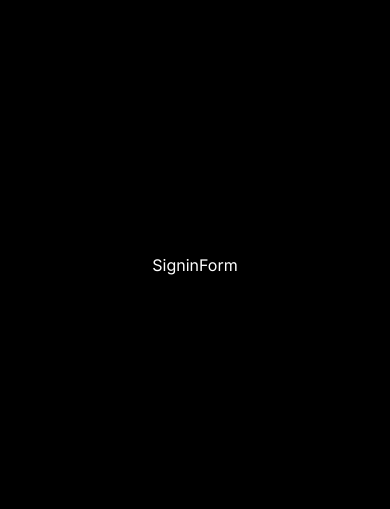
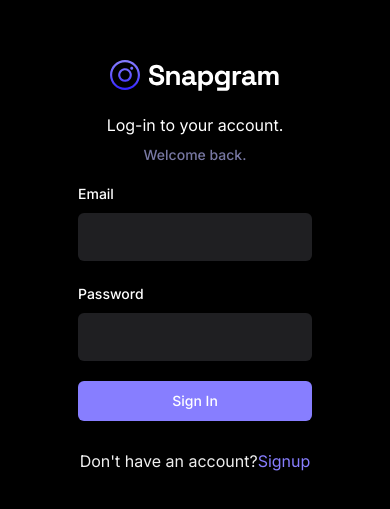
Before and after one commit to debarshee2004/social_media_app, a React (Vite) app: page /sign-in in a window 390 px wide. Shown: the part 157-666 px from the top of the page. Built offline with nearby package versions, Linux system fonts and the light colour scheme; no server answers.

Commit message:
Sign-in function working and `navigation` for the forms completed

```diff
--- a/src/_auth/forms/SigninForm.tsx
+++ b/src/_auth/forms/SigninForm.tsx
@@ -1,7 +1,123 @@
+import * as z from "zod";
+
+import { Button } from "@/components/ui/button";
+import {
+  Form,
+  FormControl,
+  FormField,
+  FormItem,
+  FormLabel,
+  FormMessage,
+} from "@/components/ui/form";
+import { Input } from "@/components/ui/input";
+import { useToast } from "@/components/ui/use-toast";
+import { zodResolver } from "@hookform/resolvers/zod";
+import { useForm } from "react-hook-form";
+
+import { SigninValidation } from "@/lib/validation";
+import Loader from "@/components/shared/Loader";
+import { Link, useNavigate } from "react-router-dom";
+import {
+  useSignInAccount,
+} from "@/lib/react-quary/quriesAndMutations";
+import { useUserContext } from "@/context/AuthContext";
+
 const SigninForm = () => {
+  const { toast } = useToast();
+  const navigate = useNavigate();
+  const { checkAuthUser, isLoading: isUserLoading } = useUserContext();
+
+  const form = useForm<z.infer<typeof SigninValidation>>({
+    resolver: zodResolver(SigninValidation),
+    defaultValues: {
+      email: "",
+      password: "",
+    },
+  });
+
+  const { mutateAsync: signInAccount} =
+    useSignInAccount();
+
+  async function onSubmit(values: z.infer<typeof SigninValidation>) {
+    const session = await signInAccount({
+      email: values.email,
+      password: values.password,
+    });
+
+    if (!session) {
+      return toast({ title: "Sign in failed. Please try again." });
+    }
+
+    const isLoggedIn = await checkAuthUser();
+
+    if (isLoggedIn) {
+      form.reset();
+      navigate("/");
+    } else {
+      return toast({ title: "Sign in failed. Please try again." });
+    }
+  }
+
   return (
-    <div>SigninForm</div>
-  )
-}
+    <Form {...form}>
+      <div className="sm:w-420 flex-center flex-col">
+        <img src="/assets/images/logo.svg" alt="logo" />
+        <h3 className="h4-bold md:h3-bold pt-5 sm:pt-12">
+          Log-in to your account.
+        </h3>
+        <p className="text-light-3 small-medium md:base-regular mt-2">
+          Welcome back.
+        </p>
 
-export default SigninForm
+        <form
+          onSubmit={form.handleSubmit(onSubmit)}
+          className="flex flex-col gap-5 w-full mt-4"
+        >
+          <FormField
+            control={form.control}
+            name="email"
+            render={({ field }) => (
+              <FormItem>
+                <FormLabel>Email</FormLabel>
+                <FormControl>
+                  <Input type="email" className="shad-input" {...field} />
+                </FormControl>
+                <FormMessage />
+              </FormItem>
+            )}
+          />
+          <FormField
+            control={form.control}
+            name="password"
+            render={({ field }) => (
+              <FormItem>
+                <FormLabel>Password</FormLabel>
+                <FormControl>
+                  <Input type="password" className="shad-input" {...field} />
+                </FormControl>
+                <FormMessage />
+              </FormItem>
+            )}
+          />
+          <Button className="shad-button_primary" type="submit">
+            {isUserLoading ? (
+              <div className="flex-center gap-2">
+                <Loader /> Loading...
+              </div>
+            ) : (
+              "Sign In"
+            )}
+          </Button>
+          <p className="text-small-regular text-light-2 text-center mt-2">
+            Don't have an account?
+            <Link to="/sign-up" className="text-primary-500">
+              Signup
+            </Link>
+          </p>
+        </form>
+      </div>
+    </Form>
+  );
+};
+
+export default SigninForm;
--- a/src/context/AuthContext.tsx
+++ b/src/context/AuthContext.tsx
@@ -60,9 +60,9 @@ const AuthProvider = ({ children }: { children: React.ReactNode }) => {
   useEffect(() => {
     const cookieFallback = localStorage.getItem("cookieFallback");
     if (
-      cookieFallback === "[]"
-    //   cookieFallback === null ||
-    //   cookieFallback === undefined
+      cookieFallback === "[]" ||
+      cookieFallback === null ||
+      cookieFallback === undefined
     ) {
       navigate("/sign-in");
     }
--- a/src/lib/validation/index.ts
+++ b/src/lib/validation/index.ts
@@ -8,3 +8,8 @@ export const SignupValidation = z.object({
     email: z.string().email(),
     password: z.string().min(8, {message: "The password should atleast be 8 characters"})
   });
+
+  export const SigninValidation = z.object({
+    email: z.string().email(),
+    password: z.string().min(8, {message: "The password should atleast be 8 characters"})
+  });
```
